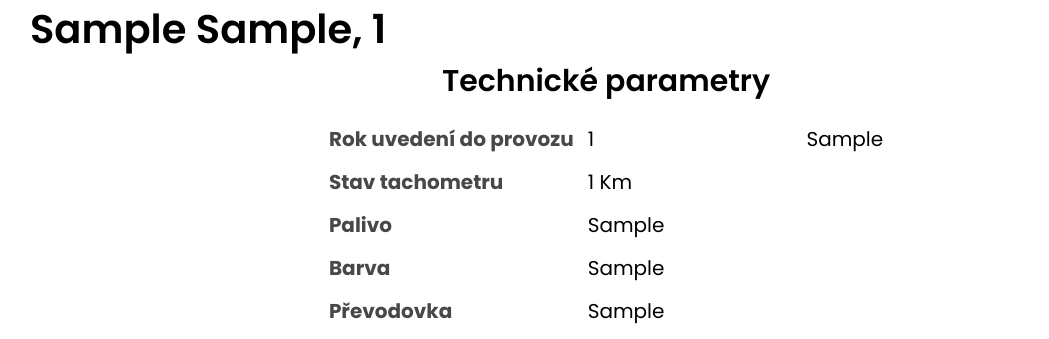
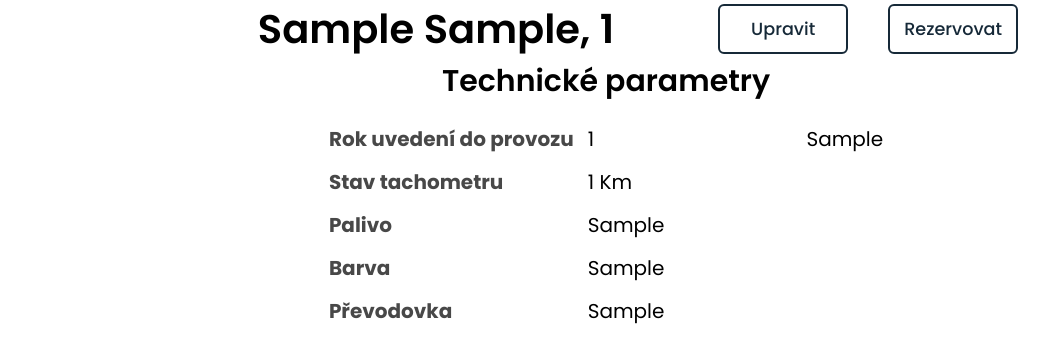
Before and after one commit to jablko3000/carsite, a Django app: page /auto/1/ in a window 1280 px wide. Shown: the part 475-814 px from the top of the page, without its empty margins (34-1083 px from the left). Run offline with Django 4.2, Linux system fonts and the light colour scheme; a user stored in the database is signed in; tables that the repository leaves empty hold one stand-in row (values such as "Sample post").

Commit message:
detail.html buttons

```diff
--- a/auta/static/auta/detail.css
+++ b/auta/static/auta/detail.css
@@ -63,3 +63,30 @@ h2{
     margin-left: 5vw;
     text-align: left;
 }
+
+.button{
+    position: relative;
+    color: #162938;
+    font-size: 1.1rem;
+    font-weight: 500;
+    margin-left: 40px;
+    width: 130px;
+    height: 50px;
+    background: transparent;
+    border: 2px solid #162938;
+    outline: none;
+    border-radius: 6px;
+    cursor: pointer;
+    transition: .5s;
+}
+
+.button:hover{
+    background: #162938;
+    color: #fff;
+}
+
+.button-div{
+    display: flex;
+    align-items: center;
+    justify-content: center;
+}
--- a/auta/templates/auta/detail.html
+++ b/auta/templates/auta/detail.html
@@ -36,7 +36,15 @@
             },
           });
         </script>
-    <h1>{{ auto.znacka }} {{ auto.model }}, {{ auto.rok_vyroby }}</h1>
+    <div class="button-div">
+        <h1>{{ auto.znacka }} {{ auto.model }}, {{ auto.rok_vyroby }}</h1>
+        {% if user.is_staff %}
+            <button class="button edit">Upravit</button>
+        {% endif %}
+        {% if user.is_authenticated %}
+            <button class="button reserve">Rezervovat</button>
+        {% endif %}
+    </div>
     <h2>Technické parametry</h2>
     <div class="tech-params">
         <table>
```
Also changed, not shown: auta/migrations/0001_initial.py, auta/migrations/0002_rezervace.py (deleted), auta/migrations/0003_auto_cena.py (deleted), auta/migrations/0004_auto_img.py (deleted), auta/migrations/0005_customuser.py (deleted), auta/migrations/0006_alter_customuser_options.py (deleted), auta/migrations/0007_alter_customuser_table.py (deleted), auta/migrations/0008_alter_auto_options_alter_customuser_options_and_more.py (deleted), auta/migrations/0009_image_auto_images_note_auto_notes.py (deleted), auta/migrations/0010_alter_image_options_alter_note_options.py (deleted), auta/migrations/0011_rename_link_image_url.py (deleted), auta/migrations/0012_remove_auto_images_remove_auto_notes.py (deleted), auta/migrations/0013_alter_note_order.py (deleted), auta/migrations/0014_alter_image_order.py (deleted), 2 more files.
